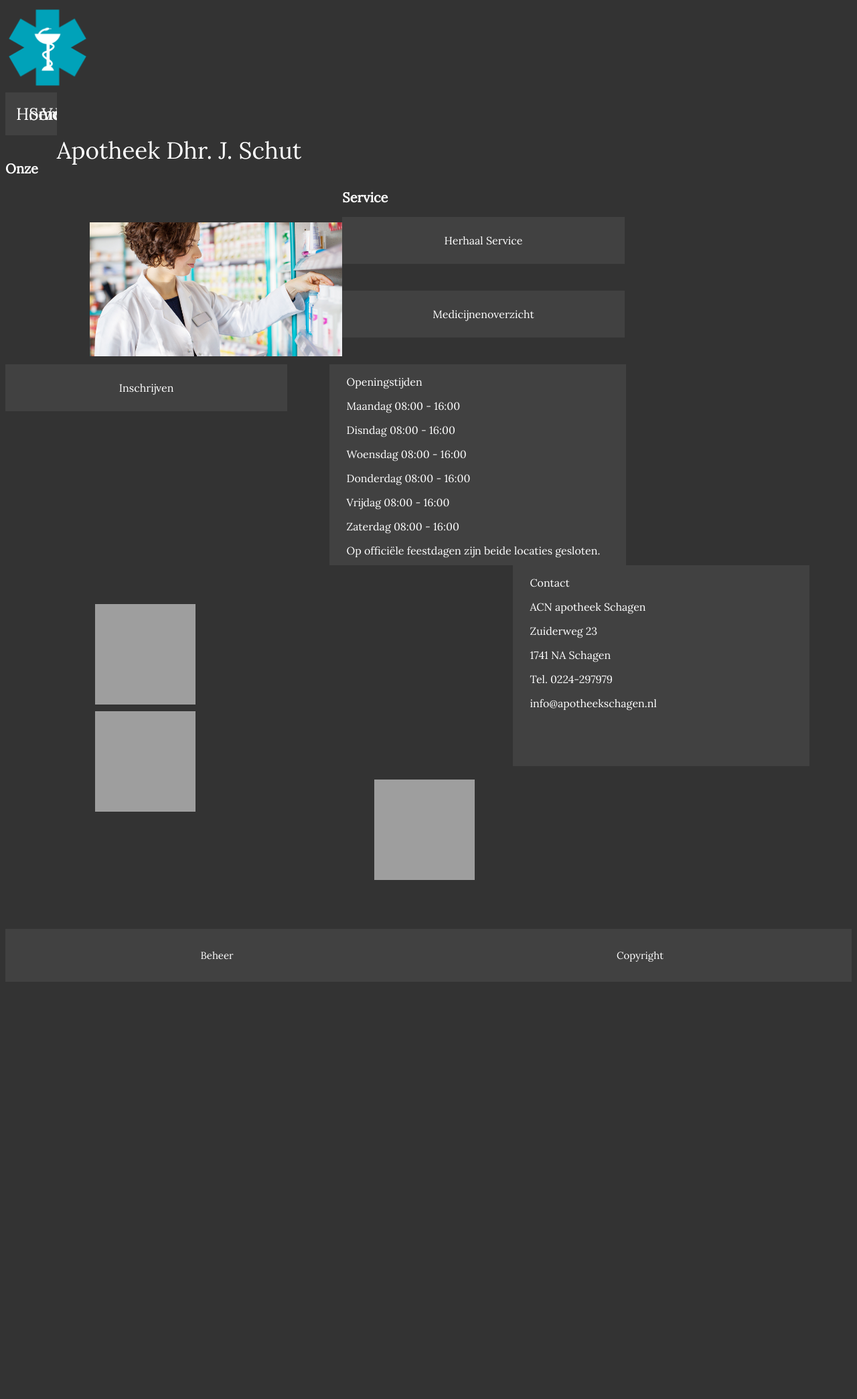
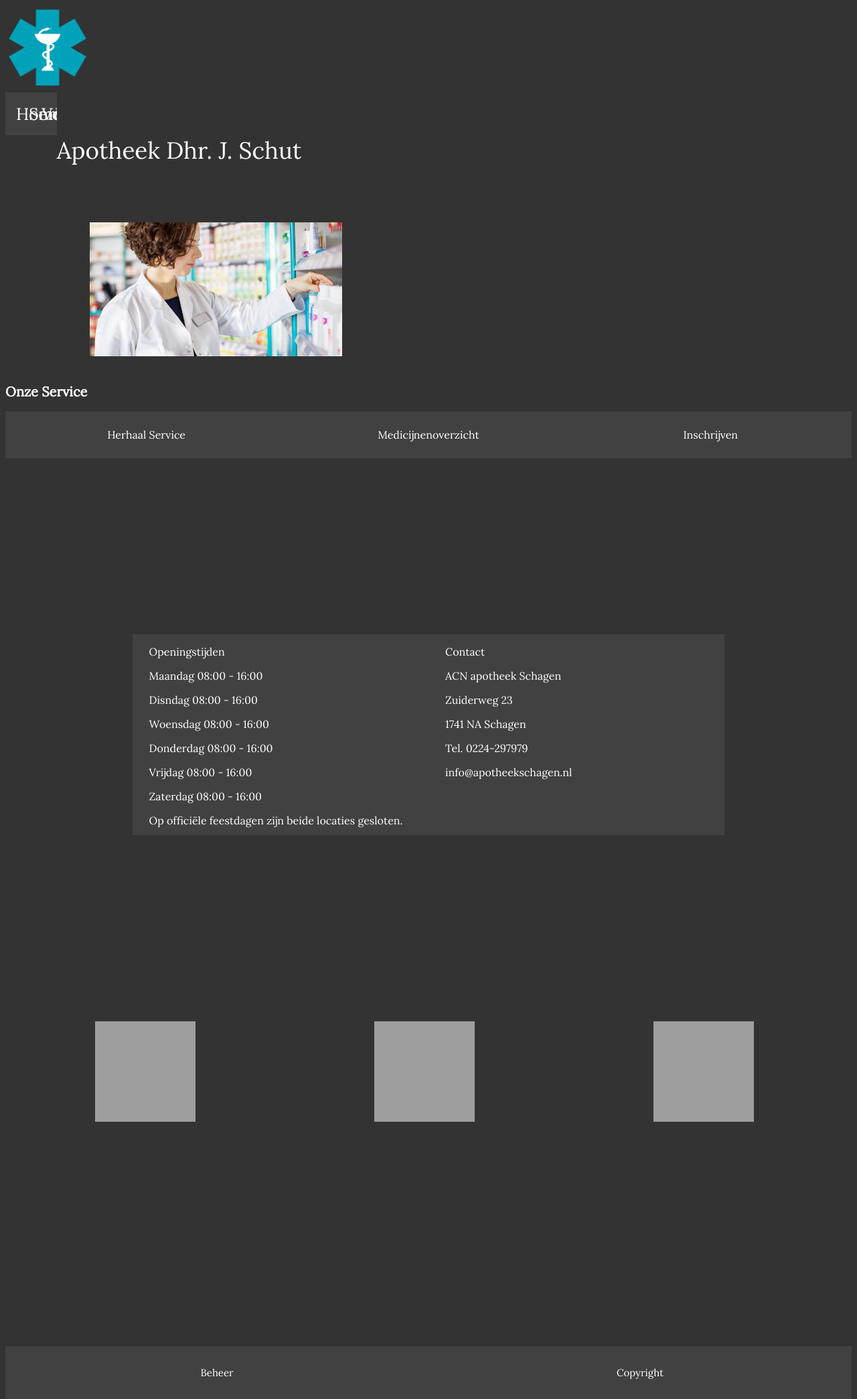
Before and after one commit to Jellewolf/Project, a PHP site: page /home.php in a window 1280 px wide. Shown: the whole page at 67% size. Before the commit the page ends 1466 px from the top, so only its background shows below. Run offline with PHP 8.4, Linux system fonts and the light colour scheme; data comes from the database, SQL or seed files in the repository; data that the repository does not hold is empty; grey boxes are pictures that could not be loaded.

Commit message:
fixed home page positioning

```diff
--- a/css/home.css
+++ b/css/home.css
@@ -45,13 +45,13 @@ h2{
 }
 .mySlides {
   /*Does syntax "align" exist and work correctly? The editor says not.*/
-  align: left;
+  float: left;
   height: 200px;
 }
 .mySlides img {
   max-height:100%;
   object-fit: contain;
-  align:left;
+  float:left;
   text-align: left;
 }
 
@@ -86,7 +86,7 @@ margin-bottom: 150px;
   color: white;
   background-color: #414141;
   padding-left:25px;
-  margin-left: 5%;
+  margin-left: 15%;
   max-width: 450px;
 }
 .address {
@@ -97,7 +97,7 @@ margin-bottom: 150px;
   background-color:#414141;
   margin-bottom: 20px;
   padding-left: 25px;
-  margin-right: 5%;
+  margin-right: 15%;
   max-width: 450px;
 
 }
@@ -116,6 +116,7 @@ background-color:#333333;
 
 .main {
   width: 100%;
+  height: 333px;
 }
 .news a:link {text-decoration: none; color: white;}
 .news a:visited { text-decoration: none; color:white; }
--- a/home.php
+++ b/home.php
@@ -9,12 +9,16 @@
 <link rel="stylesheet" href="/css/home.css">
 </head>
 <body>
+<div>
 <?php
 include 'inc/menu.inc.php';
 ?>
+</div>
+<div class="main">
 <?php
 include 'inc/slideshow.inc.php'
 ?>
+</div>
 <br>
 <h2>Onze Service</h2>
 <div class="main">
```
